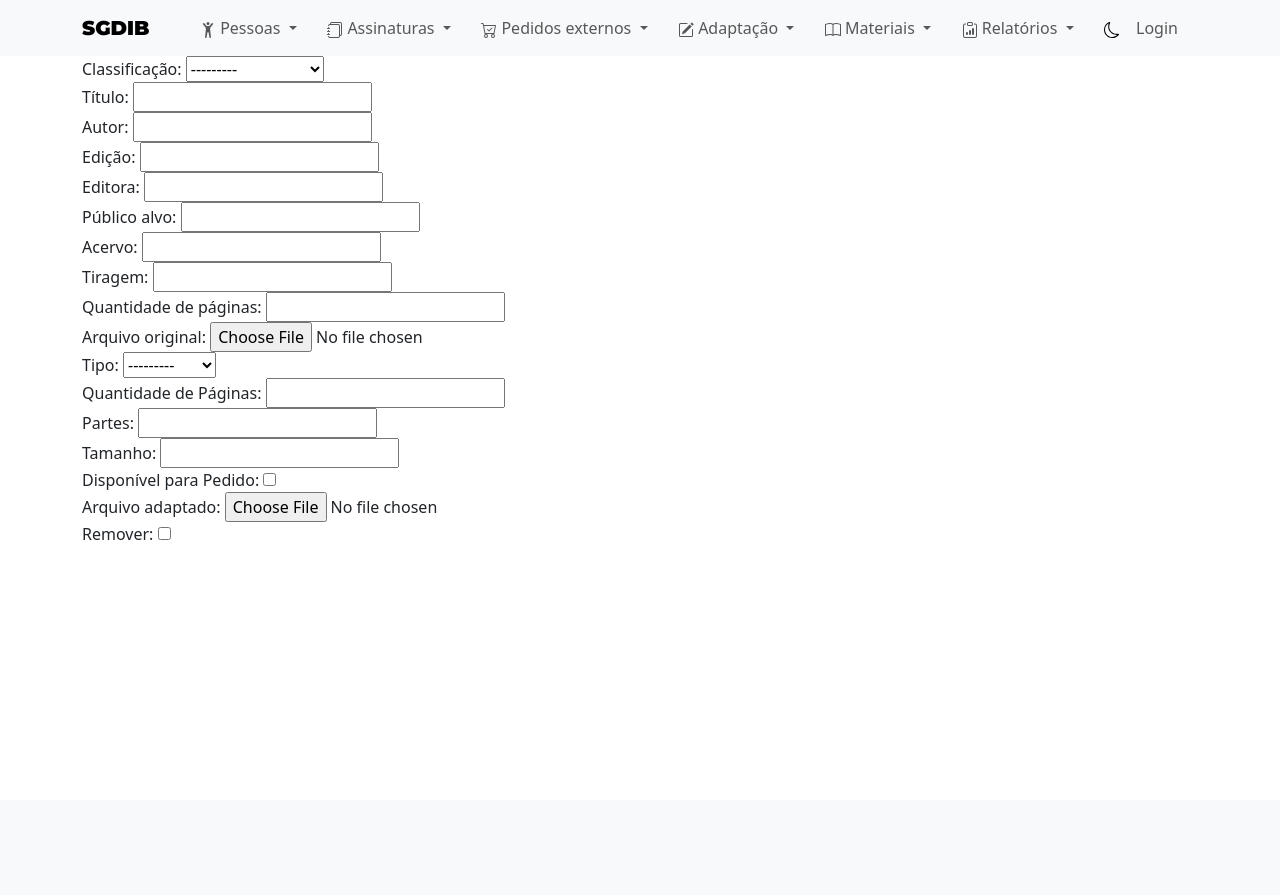
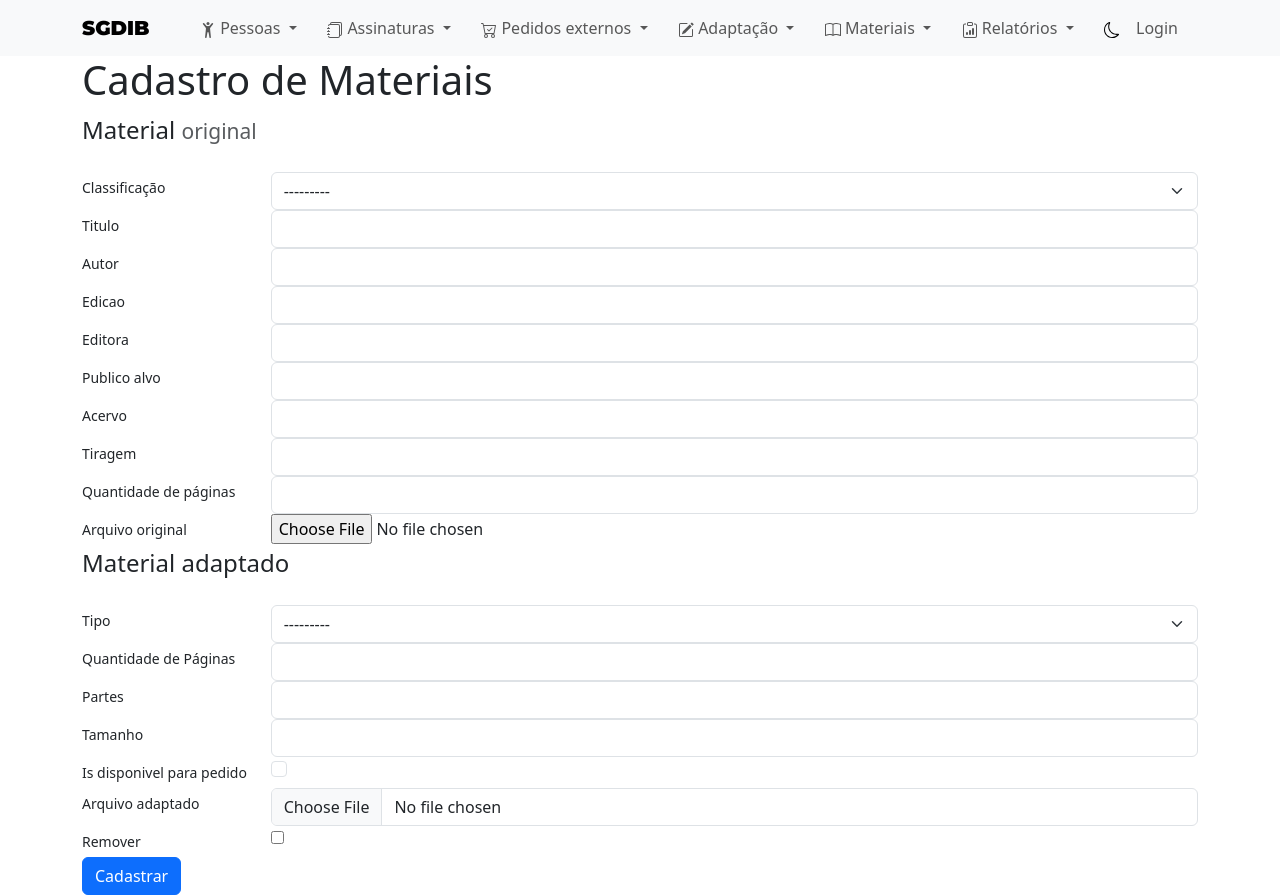
Before and after one commit to micheldiniz/sisdib, a Django app: page /material/cadastrar in a window 1280 px wide. Before the commit the page ends 540 px from the top, so only its background shows below. Run offline with Django 5.2, Linux system fonts and the light colour scheme; some libraries are stand-ins or nearby versions.

Commit message:
format material register

```diff
--- a/material/forms.py
+++ b/material/forms.py
@@ -4,6 +4,28 @@ from django.forms.models import inlineformset_factory
 
 
 class MaterialForm(forms.ModelForm):
+    titulo = forms.CharField(
+        widget=forms.TextInput(attrs={'class': 'form-control'})
+    )
+    autor = forms.CharField(
+        widget=forms.TextInput(attrs={'class': 'form-control'})
+    )
+    edicao = forms.CharField(
+        widget=forms.TextInput(attrs={'class': 'form-control'})
+    )
+    editora = forms.CharField(
+        widget=forms.TextInput(attrs={'class': 'form-control'})
+    )
+    publico_alvo = forms.CharField(
+        widget=forms.TextInput(attrs={'class': 'form-control'})
+    )
+    acervo = forms.CharField(
+        widget=forms.TextInput(attrs={'class': 'form-control'})
+    )
+    tiragem = forms.CharField(
+        widget=forms.TextInput(attrs={'class': 'form-control'})
+    )
+
     class Meta:
         model = Material
         fields = ['classificacao','titulo','autor','edicao','editora','publico_alvo','acervo','tiragem','quantidade_paginas','arquivo_original',]
@@ -20,14 +42,21 @@ class MaterialForm(forms.ModelForm):
             'arquivo_original':'Arquivo original',
         }
         widgets = {
-            'name': forms.TextInput(attrs={'class': 'form-control'}),
+            'quantidade_paginas': forms.TextInput(attrs={'class': 'form-control'}),
+            'classificacao': forms.Select(attrs={'class': 'form-select'}),
         }
 
 
 class MaterialAdaptadoForm(forms.ModelForm):
+
+    is_disponivel_para_pedido = forms.BooleanField(
+        widget=forms.CheckboxInput(attrs={'class': 'form-check-input'})
+    )
+
     class Meta:
         model = MaterialAdaptado
         fields = ['tipo', 'quantidade_paginas', 'partes','tamanho','is_disponivel_para_pedido','arquivo']
+        exclude = ['Id']
         labels = {
             'tipo':'Tipo',
             'quantidade_paginas':'Quantidade de Páginas',
@@ -37,7 +66,12 @@ class MaterialAdaptadoForm(forms.ModelForm):
             'arquivo':'Arquivo adaptado',
         }
         widgets = {
-            'name': forms.TextInput(attrs={'class': 'form-control'}),
+            'tipo': forms.Select(attrs={'class': 'form-select'}),
+            'quantidade_paginas': forms.TextInput(attrs={'class': 'form-control'}),
+            'partes': forms.TextInput(attrs={'class': 'form-control'}),
+            'tamanho': forms.TextInput(attrs={'class': 'form-control'}),
+            'is_disponivel_para_pedido': forms.CheckboxInput(attrs={'class': 'form-control'}),
+            'arquivo': forms.FileInput(attrs={'class': 'form-control'}),
         }
 
     def __init(self, *args,**kwargs):
--- a/templates/base/generic.html
+++ b/templates/base/generic.html
@@ -105,12 +105,17 @@
           if(savedValue == 'true'){
             themeControlToggle.checked = true;
             document.querySelector('body').classList.toggle('dark-theme');
+            document.querySelector('header .navbar').classList.toggle('navbar-dark');
+            document.querySelector('header .navbar').classList.toggle('bg-dark');
+
           }
 
             themeControlToggle.addEventListener('change',function(e){
                 document.querySelector('body').classList.toggle('dark-theme');
+                document.querySelector('header .navbar').classList.toggle('navbar-dark');
+                document.querySelector('header .navbar').classList.toggle('bg-dark');
                 localStorage.setItem('themeControlToggle', themeControlToggle.checked);
-            });
+              });
         }
     </script>
 
@@ -121,7 +126,7 @@
   <header>
         <nav class="navbar navbar-expand-lg navbar-light bg-light">
           <div class="container">
-          <a class="navbar-brand" href="#">SGDIB</a>
+          <a class="navbar-brand" href="/">SGDIB</a>
           <div class="container-fluid">
 
             <div class="collapse navbar-collapse" id="navbarNav">
@@ -260,8 +265,8 @@
                     Materiais
                   </a>
                   <ul class="dropdown-menu dropdown-menu-end" aria-labelledby="userDropdown">
-                    <li class="dropdown-item">
-                      Cadastrar novo
+                    <li>
+                      <a href="/material/cadastrar" class="dropdown-item">Cadastrar novo</a>
                     </li>
                     <li class="dropdown-item">
                       Visualizar todos
--- a/templates/material/cadastrar.html
+++ b/templates/material/cadastrar.html
@@ -9,17 +9,52 @@
 {% block title %}Cadastro de Materiais{% endblock %}
 
 {% block content %}
+<h1>Cadastro de Materiais</h1>
 <form method="post" enctype="multipart/form-data">
 
     {% csrf_token %}
+    <fieldset>
+        <legend>Material  <small class="text-muted">original</small></legend>
+    {% for field in material_form %}
+        <div class="row g-3">
+            <label class="col-sm-2 col-form-label col-form-label-sm" for="{{field.id_for_label}}">{{field.label}}</label>
+            <div class="col-sm-10">
+                {{field}}
+            </div>
 
-    {{ material_form.as_div }}
+            {% if field.help_text %}
+                <small class="form-text text-muted">{{ field.help_text }}</small>
+            {% endif %}
+            {% for error in field.errors %}
+                <div class="alert alert-danger">{{ error }}</div>
+            {% endfor %}
+        </div>
+    {% endfor %}
+    </fieldset>
 
-    {{ materialAdaptado_form.management_form }}
+    <fieldset>
+        <legend>Material adaptado</legend>
+        {% for fields in materialAdaptado_form %}
+        {% for field in fields %}
+            {% if field and field.name != "id" and field.name != "material" %}
+            <!-- <p>{{field}}</p> -->
+                <div class="row g-3">
+                    <label class="col-sm-2 col-form-label col-form-label-sm" for="{{field.id_for_label}}">{{field.label}}</label>
+                    <div class="col-sm-10">
+                        {{field}}
+                    </div>
+                    {% if field.help_text %}
+                        <small class="form-text text-muted">{{ field.help_text }}</small>
+                    {% endif %}
+                    {% for error in field.errors %}
+                        <div class="alert alert-danger">{{ error }}</div>
+                    {% endfor %}
+                </div>
+            {% endif %}
+    {% endfor %}
+    {% endfor %}
+    </fieldset>
 
-    {% for form in materialAdaptado_form %}
-        {{ form.as_div }}
-    {% endfor %}
-
+    <button type="button" class="btn btn-primary">Cadastrar</button>
 </form>
 {% endblock %}
```
Also changed, not shown: templates/home.html (+7 -7 lines).
